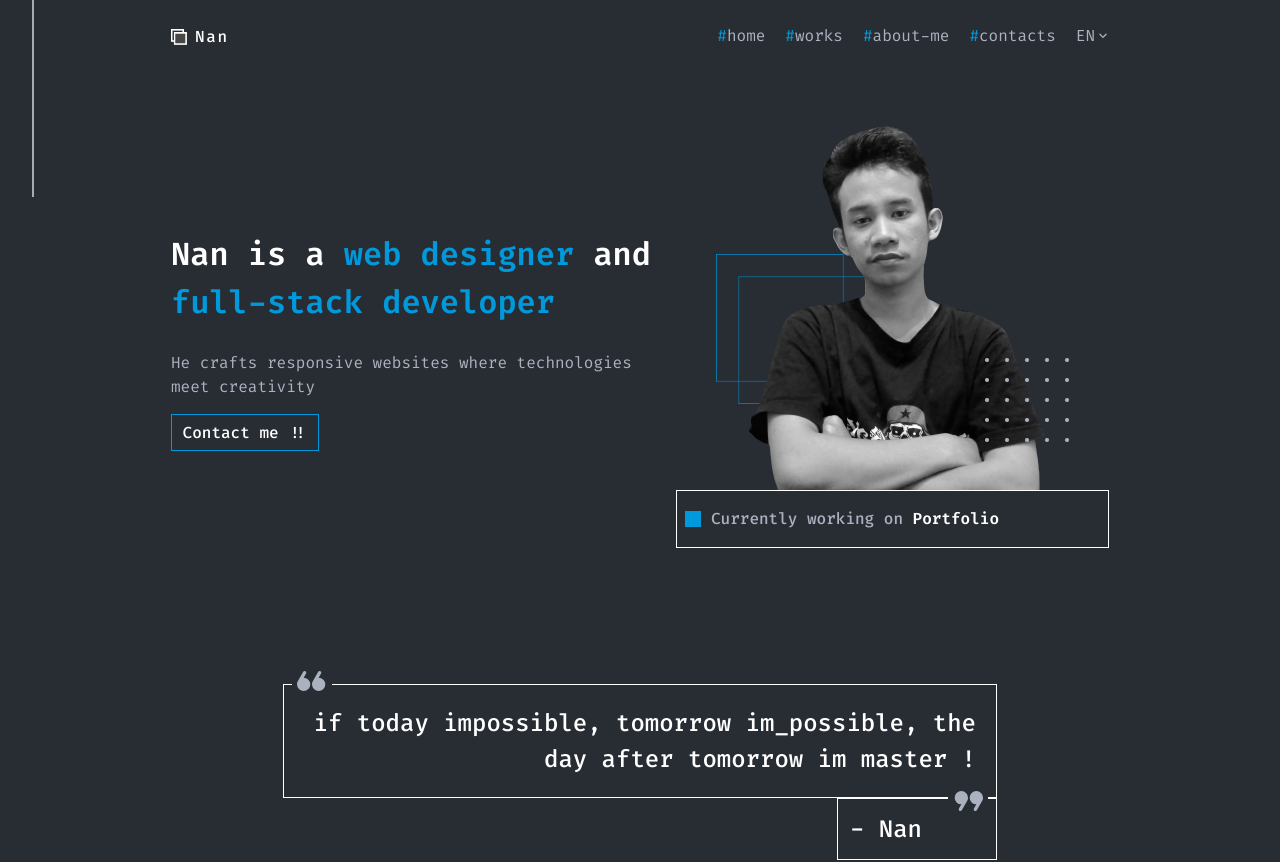
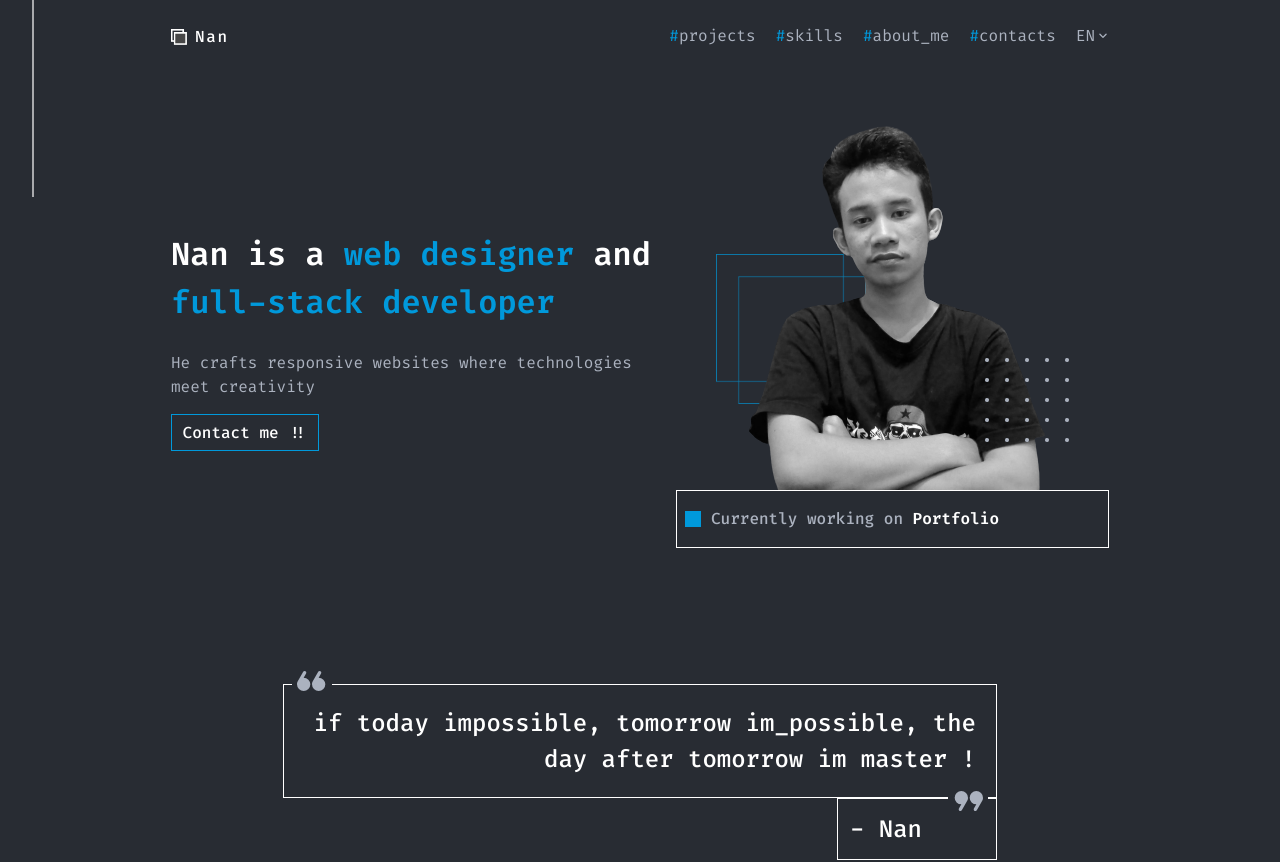
Before and after one commit to NurAmmarNaufal/dark-portofolio, a React (Vite) app: page / in a window 1280 px wide. Shown: the top 862 px of the page. Built offline with nearby package versions, Linux system fonts and the light colour scheme; some icons are missing.

Commit message:
smooth scroll

```diff
--- a/package.json
+++ b/package.json
@@ -9,6 +9,7 @@
     "preview": "vite preview"
   },
   "dependencies": {
+    "framer-motion": "^8.0.2",
     "react": "^18.2.0",
     "react-dom": "^18.2.0"
   },
--- a/src/App.jsx
+++ b/src/App.jsx
@@ -9,7 +9,6 @@ import Contacts from "./components/Contacts";
 import { Footer } from "./components/Footer";
 
 function App() {
-  const [count, setCount] = useState(0);
 
   return (
     <div className="text-white font-Fira-code bg-[#282C33] h-full relative">
--- a/src/components/Aboutme.jsx
+++ b/src/components/Aboutme.jsx
@@ -4,7 +4,7 @@ import dots from "../assets/dots.png";
 
 const Aboutme = () => {
   return (
-    <div className="mt-10 pb-10">
+    <div id="about_me" className="mt-10 pb-10 scroll-mt-16">
       <div className="font-medium text-[32px] flex items-center">
         <h5>
           <span className="text-[#0099DB]">#</span>about_me
@@ -14,7 +14,7 @@ const Aboutme = () => {
 
       <div className="md:flex justify-between gap-20">
         <div className="flex-1 text-[#ABB2BF]">
-          <p className="mt-[50px]">Hello, i'm Nur Ammar Naufal short Nan</p>
+          <p className="mt-[50px]">Hello, i'm Nur Ammar Naufal short <span className="font-medium border-b-2 border-[#0099DB]">Nan</span></p>
           <p className="my-5">
             I’m a self-taught full-stack developer based in Doha, Qatar. I can
             develop responsive websites from scratch and raise them into modern
--- a/src/components/Contacts.jsx
+++ b/src/components/Contacts.jsx
@@ -3,7 +3,7 @@ import { Icon } from "@iconify/react";
 
 const Contacts = () => {
   return (
-    <div className="mt-10 pb-10">
+    <div id="contacts" className="mt-10 pb-10 scroll-mt-16">
       <div className="font-medium text-[32px] flex items-center">
         <h5>
           <span className="text-[#0099DB]">#</span>contacts
--- a/src/components/Footer.jsx
+++ b/src/components/Footer.jsx
@@ -43,7 +43,7 @@ export const Footer = () => {
             </div>
           </div>
         </div>
-        <p className="text-[#ABB2BF] text-[10px] md:text-[13px] flex justify-center md:mt-20">© Copyright 2023. Made by Nan</p>
+        <p className="text-[#ABB2BF] text-[10px] md:text-[13px] flex justify-center md:mt-10">© Copyright 2023. Made by Nur Ammar Naufal</p>
       </div>
     </div>
   );
--- a/src/components/Hero.jsx
+++ b/src/components/Hero.jsx
@@ -6,7 +6,7 @@ import { Icon } from "@iconify/react";
 
 const Hero = () => {
   return (
-    <>
+    <div id="home" className="scroll-mt-16">
       <div className="mt-[62px] md:flex pb-10">
         <div className="md:mt-[136px]">
           <p className="text-[32px] font-semibold">
@@ -70,7 +70,7 @@ const Hero = () => {
           - Nan
         </p>
       </div>
-    </>
+    </div>
   );
 };
 
--- a/src/components/Navbar.jsx
+++ b/src/components/Navbar.jsx
@@ -2,6 +2,7 @@ import logo from "../assets/logo.png";
 
 import { Icon } from "@iconify/react";
 import { useState } from "react";
+import { motion } from "framer-motion";
 
 const Navbar = () => {
   const [toggle, setToggle] = useState(false);
@@ -14,22 +15,22 @@ const Navbar = () => {
     <div className="bg-slate-300">
       <div className="flex justify-between items-center pt-[19px] md:pt-[32px] mb-2 relative">
         <div className="fixed flex justify-between w-full top-0 pt-6 h-[50px] pr-[30px] md:pr-[340px] bg-[#282C33] z-[99]">
-          <div className="flex items-center">
+          <a className="flex items-center cursor-pointer" href="#home">
             <img src={logo} alt="logo" className="w-4 h-4" />
             <p className="text-base ml-2 font-medium tracking-widest">Nan</p>
-          </div>
+          </a>
           <div>
             <div
               className={`text-[#ABB2BF] text-[16px] hidden md:flex md:gap-5`}
             >
-              <a href="#home">
-                <span className="text-[#0099DB]">#</span>home
+              <a href="#projects">
+                <span className="text-[#0099DB]">#</span>projects
               </a>
-              <a href="#works">
-                <span className="text-[#0099DB]">#</span>works
+              <a href="#skills">
+                <span className="text-[#0099DB]">#</span>skills
               </a>
-              <a href="#about-me">
-                <span className="text-[#0099DB]">#</span>about-me
+              <a href="#about_me">
+                <span className="text-[#0099DB]">#</span>about_me
               </a>
               <a href="#contacts">
                 <span className="text-[#0099DB]">#</span>contacts
@@ -58,7 +59,7 @@ const Navbar = () => {
               )}
             </div>
             <div
-              className={`absolute top-14 -right-5 border-4 border-[#5a6270] bg-[#282C33] w-[200px] h-[240px] ${
+              className={`absolute top-14 -right-0 border-4 border-[#5a6270] bg-[#282C33] w-[200px] h-[240px] ${
                 toggle ? "inline" : "hidden"
               }`}
             >
--- a/src/components/Projects.jsx
+++ b/src/components/Projects.jsx
@@ -7,7 +7,7 @@ const Projects = () => {
   }
 
   return (
-    <div>
+    <div id="projects" className="scroll-mt-16">
       <div className="flex items-center justify-between">
         <div className="font-medium text-[32px] flex items-center">
           <h5>
--- a/src/components/Skills.jsx
+++ b/src/components/Skills.jsx
@@ -5,7 +5,7 @@ import pattern from "../assets/pattern.png";
 
 const Skills = () => {
   return (
-    <div className="pb-10 mt-10">
+    <div id="skills" className="pb-10 mt-10 scroll-mt-16">
       <div className="font-medium text-[32px] flex items-center">
         <h5>
           <span className="text-[#0099DB]">#</span>skills
--- a/src/index.css
+++ b/src/index.css
@@ -3,3 +3,7 @@
 @tailwind base;
 @tailwind components;
 @tailwind utilities;
+
+html {
+  scroll-behavior: smooth;
+}
```
Also changed, not shown: 1 other file (tests, documents, lock files or other folders).
